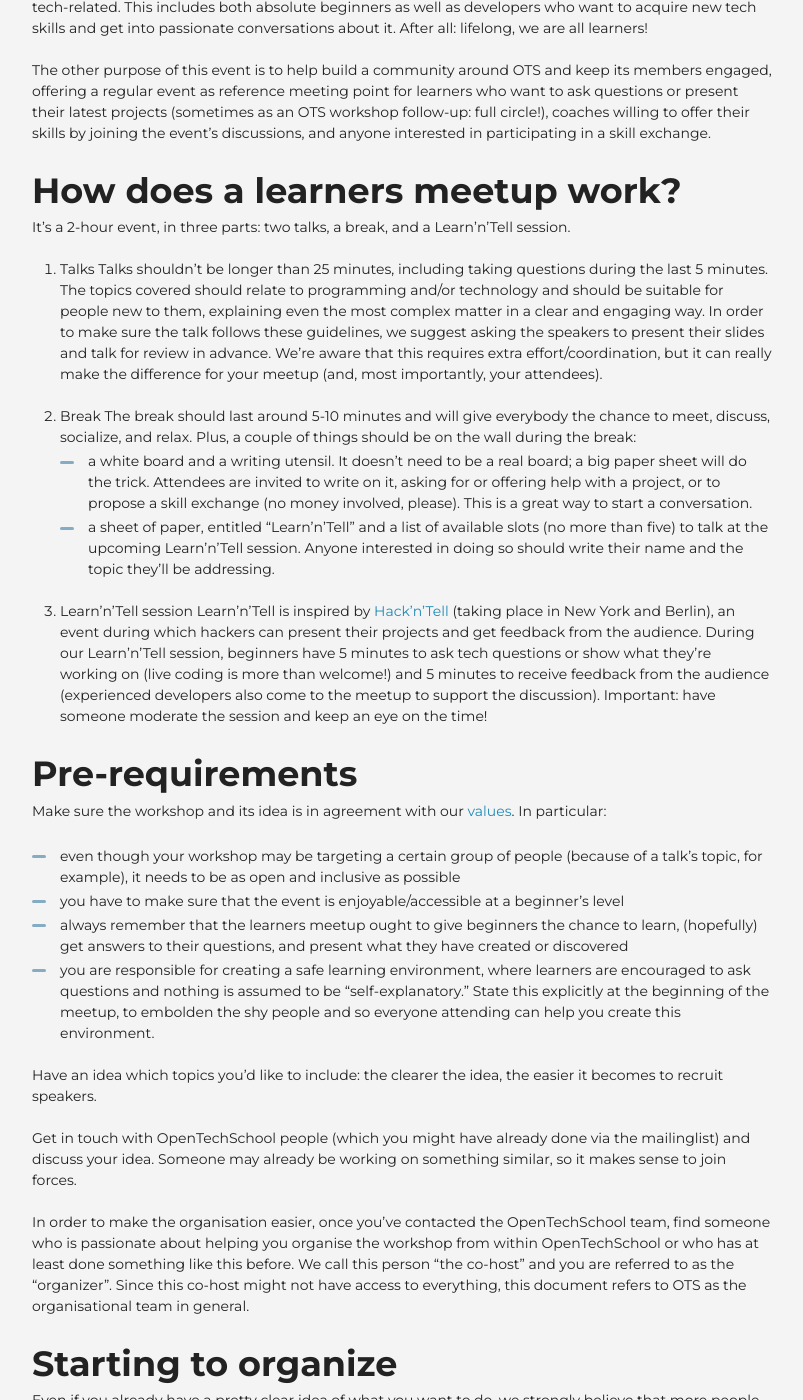
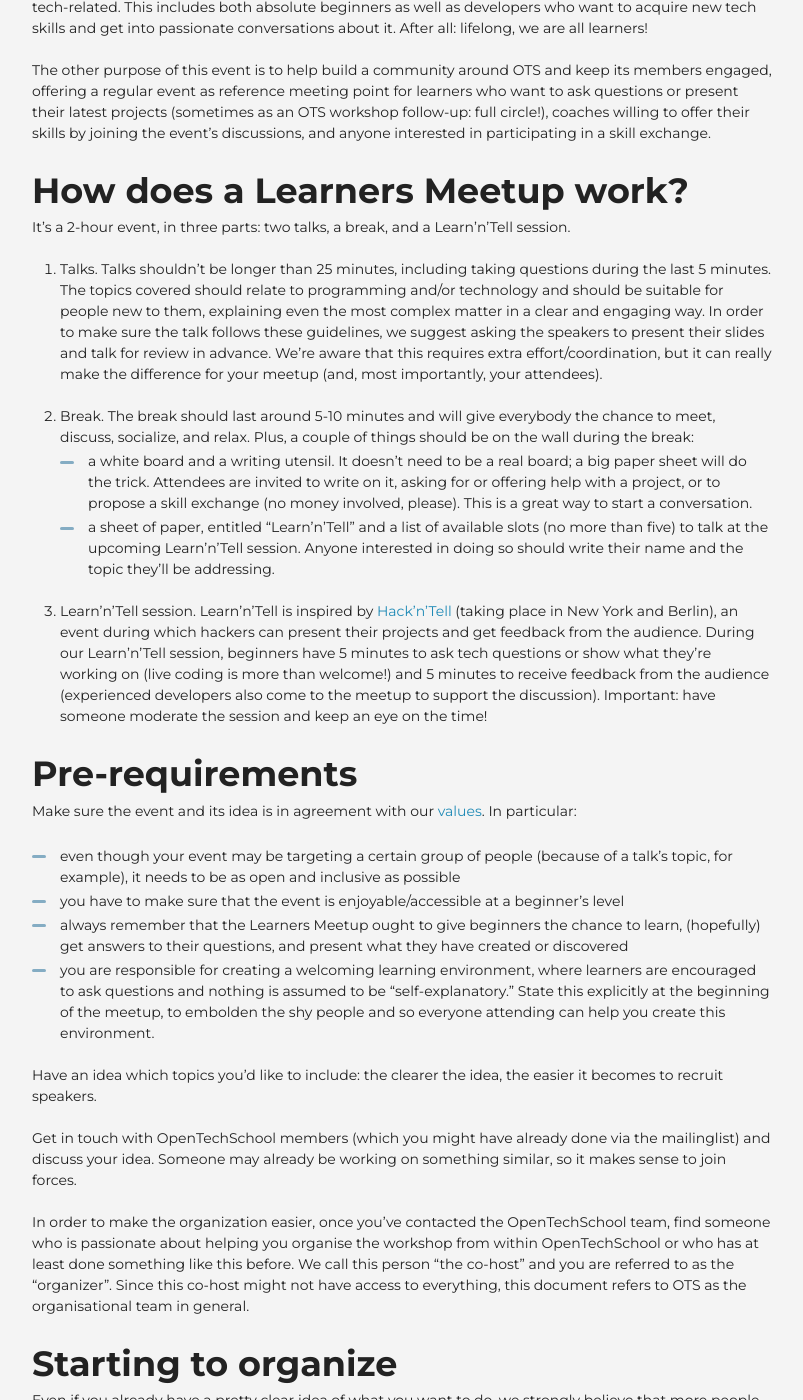
Before and after one commit to OpenTechSchool/www.opentechschool.org, a Jekyll site: the page built from handbooks/learners_meetup.md, in a window 1280 px wide and 1400 px high, scrolled down 377 px. Shown: the whole window, without its empty margins (238-1041 px from the left). Built offline with Jekyll 4.4.1, drawn with Linux system fonts in a browser that asks for light colours; nearby versions of some CDN libraries; some of the changed text lies outside the part shown.

Commit message:
Update handbooks/learners_meetup.md

```diff
--- a/handbooks/learners_meetup.md
+++ b/handbooks/learners_meetup.md
@@ -1,44 +1,44 @@
 ---
 layout: simple
-title: Learners meetup
+title: How to organize a Learners Meetup
 ---
 
-A learners meetup is an event aimed at everyone who's learning to code, develop software, or anything tech-related. This includes both absolute beginners as well as developers who want to acquire new tech skills and get into passionate conversations about it. After all: lifelong, we are all learners!
+A Learners Meetup is an event aimed at everyone who's learning to code, develop software, or anything tech-related. This includes both absolute beginners as well as developers who want to acquire new tech skills and get into passionate conversations about it. After all: lifelong, we are all learners!
 
 The other purpose of this event is to help build a community around OTS and keep its members engaged, offering a regular event as reference meeting point for learners who want to ask questions or present their latest projects (sometimes as an OTS workshop follow-up: full circle!), coaches willing to offer their skills by joining the event's discussions, and anyone interested in participating in a skill exchange.
 
-# How does a learners meetup work?
+# How does a Learners Meetup work?
 
 It's a 2-hour event, in three parts: two talks, a break, and a Learn'n'Tell session.
 
-1. Talks
+1. Talks.
 Talks shouldn't be longer than 25 minutes, including taking questions during the last 5 minutes.
 The topics covered should relate to programming and/or technology and should be suitable for people new to them, explaining even the most complex matter in a clear and engaging way.
 In order to make sure the talk follows these guidelines, we suggest asking the speakers to present their slides and talk for review in advance. We're aware that this requires extra effort/coordination, but it can really make the difference for your meetup (and, most importantly, your attendees).
 
-2. Break
+2. Break.
 The break should last around 5-10 minutes and will give everybody the chance to meet, discuss, socialize, and relax.
 Plus, a couple of things should be on the wall during the break:
     * a white board and a writing utensil. It doesn't need to be a real board; a big paper sheet will do the trick. Attendees are invited to write on it, asking for or offering help with a project, or to propose a skill exchange (no money involved, please). This is a great way to start a conversation.
     * a sheet of paper, entitled "Learn'n'Tell" and a list of available slots (no more than five) to talk at the upcoming Learn'n'Tell session. Anyone interested in doing so should write their name and the topic they'll be addressing.
 
-3. Learn'n'Tell session
+3. Learn'n'Tell session.
 Learn'n'Tell is inspired by [Hack'n'Tell](http://hackandtell.org/) (taking place in New York and Berlin), an event during which hackers can present their projects and get feedback from the audience. During our Learn'n'Tell session, beginners have 5 minutes to ask tech questions or show what they're working on (live coding is more than welcome!) and 5 minutes to receive feedback from the audience (experienced developers also come to the meetup to support the discussion). Important: have someone moderate the session and keep an eye on the time!
 
 # Pre-requirements
 
 
-Make sure the workshop and its idea is in agreement with our [values](/about.html#core_values). In particular:
- * even though your workshop may be targeting a certain group of people (because of a talk's topic, for example), it needs to be as open and inclusive as possible
+Make sure the event and its idea is in agreement with our [values](/about.html#core_values). In particular:
+ * even though your event may be targeting a certain group of people (because of a talk's topic, for example), it needs to be as open and inclusive as possible
  * you have to make sure that the event is enjoyable/accessible at a beginner's level
- * always remember that the learners meetup ought to give beginners the chance to learn, (hopefully) get answers to their questions, and present what they have created or discovered
- * you are responsible for creating a safe learning environment, where learners are encouraged to ask questions and nothing is assumed to be "self-explanatory." State this explicitly at the beginning of the meetup, to embolden the shy people and so everyone attending can help you create this environment.
+ * always remember that the Learners Meetup ought to give beginners the chance to learn, (hopefully) get answers to their questions, and present what they have created or discovered
+ * you are responsible for creating a welcoming learning environment, where learners are encouraged to ask questions and nothing is assumed to be "self-explanatory." State this explicitly at the beginning of the meetup, to embolden the shy people and so everyone attending can help you create this environment.
 
 Have an idea which topics you'd like to include: the clearer the idea, the easier it becomes to recruit speakers.
 
-Get in touch with OpenTechSchool people (which you might have already done via the mailinglist) and discuss your idea. Someone may already be working on something similar, so it makes sense to join forces.
+Get in touch with OpenTechSchool members (which you might have already done via the mailinglist) and discuss your idea. Someone may already be working on something similar, so it makes sense to join forces.
 
-In order to make the organisation easier, once you've contacted the OpenTechSchool team, find someone who is passionate about helping you organise the workshop from within OpenTechSchool or who has at least done something like this before. We call this person "the co-host" and you are referred to as the "organizer". Since this co-host might not have access to everything, this document refers to OTS as the organisational team in general.
+In order to make the organization easier, once you've contacted the OpenTechSchool team, find someone who is passionate about helping you organise the workshop from within OpenTechSchool or who has at least done something like this before. We call this person "the co-host" and you are referred to as the "organizer". Since this co-host might not have access to everything, this document refers to OTS as the organisational team in general.
 
 # Starting to organize
 
@@ -46,7 +46,7 @@ Even if you already have a pretty clear idea of what you want to do, we strongly
 
  * Provide a [mailing list] for all discussion related to learners meetups (https://groups.google.com/a/opentechschool.org/forum/?fromgroups#!forum/team.beginners-meetup).
 Every message posted here will need to mention the city it belongs to.
-E.g. "Amsterdam. Call for speakers for the upcoming learners meetup in May"
+E.g. "Amsterdam. Call for speakers for the upcoming Learners Meetup in May"
 
  * Promote that mailing list via our social media channels, spread it in our mailing list, user groups, and communities.
 
@@ -68,7 +68,7 @@ _Note_: We recommend meeting on a weekday evening after work hours. Monday to Th
 
 The usual goals for the first meeting are:
  * Getting to know the interests, motivation, goals, and availability of the co-organizers.
- * Creating a plan for the next steps: this could be anything from a second meeting to talk more, setting up plans for creating/assembling learning materials, to the date and time for the workshop to take place.
+ * Creating a plan for the next steps: this could be anything from a second meeting to talk more, setting up speakers line-ups, date and time for the event to take place.
 
 ## Planning the meetup
 People, venue, drinks, a projector: the organizer's checklist!
```
